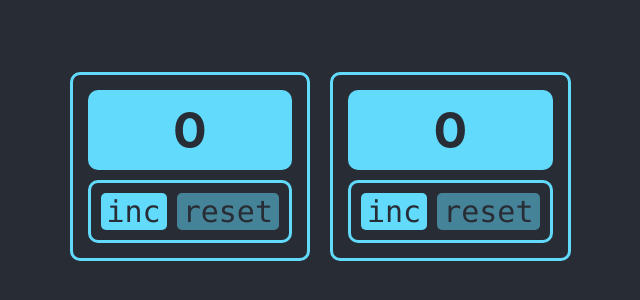
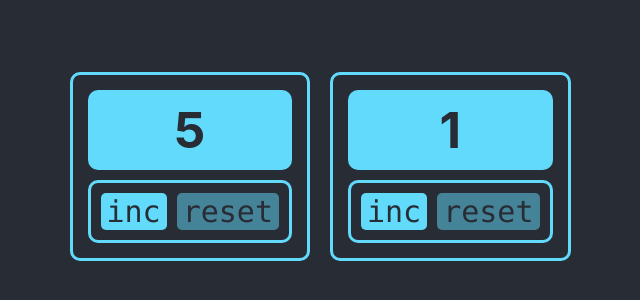
Before and after one commit to YurySamsonenka/Counter-React-Incubator, a React (Create React App) app: page / in a window 1280 px wide. Shown: the part 234-534 px from the top of the page, without its empty margins (320-960 px from the left). Built offline with nearby package versions, Linux system fonts and the light colour scheme.

Commit message:
relocate business state on app component

```diff
--- a/package.json
+++ b/package.json
@@ -10,10 +10,12 @@
     "@types/node": "^16.7.13",
     "@types/react": "^18.0.0",
     "@types/react-dom": "^18.0.0",
+    "@types/uuid": "^10.0.0",
     "react": "^18.3.1",
     "react-dom": "^18.3.1",
     "react-scripts": "5.0.1",
     "typescript": "^4.4.2",
+    "uuid": "^10.0.0",
     "web-vitals": "^2.1.0"
   },
   "scripts": {
--- a/src/App.css
+++ b/src/App.css
@@ -9,40 +9,6 @@
   column-gap: 20px;
 }
 
-.App-logo {
-  height: 40vmin;
-  pointer-events: none;
-}
-
-@media (prefers-reduced-motion: no-preference) {
-  .App-logo {
-    animation: App-logo-spin infinite 20s linear;
-  }
-}
-
-.App-header {
-  font-size: calc(10px + 2vmin);
-  display: flex;
-  align-items: center;
-  flex-direction: column;
-  justify-content: center;
-  min-height: 100vh;
-  color: white;
-  background-color: #282c34;
-}
-
-.App-link {
-  color: #61dafb;
-}
-
-@keyframes App-logo-spin {
-  from {
-    transform: rotate(0deg);
-  }
-  to {
-    transform: rotate(360deg);
-  }
-}
 
 :root {
   --main-color: #61dafb;
--- a/src/App.tsx
+++ b/src/App.tsx
@@ -1,28 +1,56 @@
 import React, { useState } from 'react';
-import logo from './logo.svg';
 import './App.css';
-import { Counter } from './counter/Counter';
+import { Counter, CounterPropsType } from './counter/Counter';
+import { v1 } from 'uuid';
 
 function App() {
-  const [counter, setCounter] = useState(0);
+	type CounterConfigType = {
+		counterId: string
+		startValue: number
+		endValue: number
+	}
 
-  const increment = () => {
-    setCounter(counter + 1);
-  };
+	type CurrentValueType = {
+		[counterId: string]: number
+	}
 
-  const resetIncrement = () => {
-    setCounter(0);
-  };
+	const [countersConfig, setCountersConfig] = useState<Array<CounterConfigType>>([
+		{ counterId: v1(), startValue: 5, endValue: 10 },
+		{ counterId: v1(), startValue: 1, endValue: 7 },
+	]);
 
-  const isIncDisabled = counter >= 5;
-  const isResetDisabled = counter === 0;
+	const currentValuesCreator = countersConfig.reduce<Record<string, number>>((acc, curr): CurrentValueType => {
+		acc[curr.counterId] = curr.startValue;
+		return acc;
+	}, {});
 
-  return (
-    <div className="App">
-      <Counter />
-      <Counter />
-    </div>
-  );
+	const [currentValues, setCurrentValues] = useState(currentValuesCreator);
+
+	const increment = (counterId: string) => {
+		setCurrentValues({ ...currentValues, [counterId]: currentValues[counterId] + 1 });
+	};
+
+	const resetIncrement = (counterId: string) => {
+		const configForCounter = countersConfig.find(c => c.counterId === counterId);
+		if (configForCounter) {
+			setCurrentValues({ ...currentValues, [counterId]: configForCounter?.startValue });
+		}
+	};
+
+	return (
+		<div className="App">
+			{countersConfig.map(c => {
+				return (<Counter
+					key={c.counterId}
+					counterId={c.counterId}
+					startValue={c.startValue}
+					endValue={c.endValue}
+					currentValue={currentValues[c.counterId]}
+					increment={increment}
+					resetIncrement={resetIncrement} />);
+			})}
+		</div>
+	);
 }
 
 export default App;
--- a/src/counter/Counter.tsx
+++ b/src/counter/Counter.tsx
@@ -1,33 +1,39 @@
-import React, { useState } from 'react';
+import React from 'react';
 import './Counter.style.css';
 import { Button } from '../button/Button';
 
-export const Counter = () => {
+export type CounterPropsType = {
+	counterId: string
+	startValue: number
+	endValue: number
+	currentValue: number
+	increment: (counterId: string, prevValue: number) => void
+	resetIncrement: (counterId: string) => void
+}
 
-  const [counter, setCounter] = useState(0);
+export const Counter = ({
+	counterId,
+	startValue,
+	endValue,
+	currentValue,
+	increment,
+	resetIncrement,
+}: CounterPropsType) => {
 
-  const increment = () => {
-    setCounter(counter + 1);
-  };
-
-  const resetIncrement = () => {
-    setCounter(0);
-  };
-
-  const isIncDisabled = counter >= 5;
-  const isResetDisabled = counter === 0;
+	const isIncDisabled = currentValue >= endValue;
+	const isResetDisabled = currentValue === startValue;
 
 	const onClickIncrementHandler = () => {
-    increment();
+		increment(counterId, startValue);
 	};
 
 	const onClickResetIncrementHandler = () => {
-    resetIncrement();
+		resetIncrement(counterId);
 	};
 
 	return (
 		<div className={'counter'}>
-      <div className={`${counter >= 5 ? 'red' : ''} display`}>{counter}</div>
+			<div className={`${currentValue >= endValue ? 'red' : ''} display`}>{currentValue}</div>
 			<div className={'block'}>
 				<Button title={'inc'} onClick={onClickIncrementHandler} disabled={isIncDisabled} />
 				<Button title={'reset'} onClick={onClickResetIncrementHandler} disabled={isResetDisabled} />
```
Also changed, not shown: 1 other file (tests, documents, lock files or other folders). Lines whose indentation alone changed are shown as unchanged.
